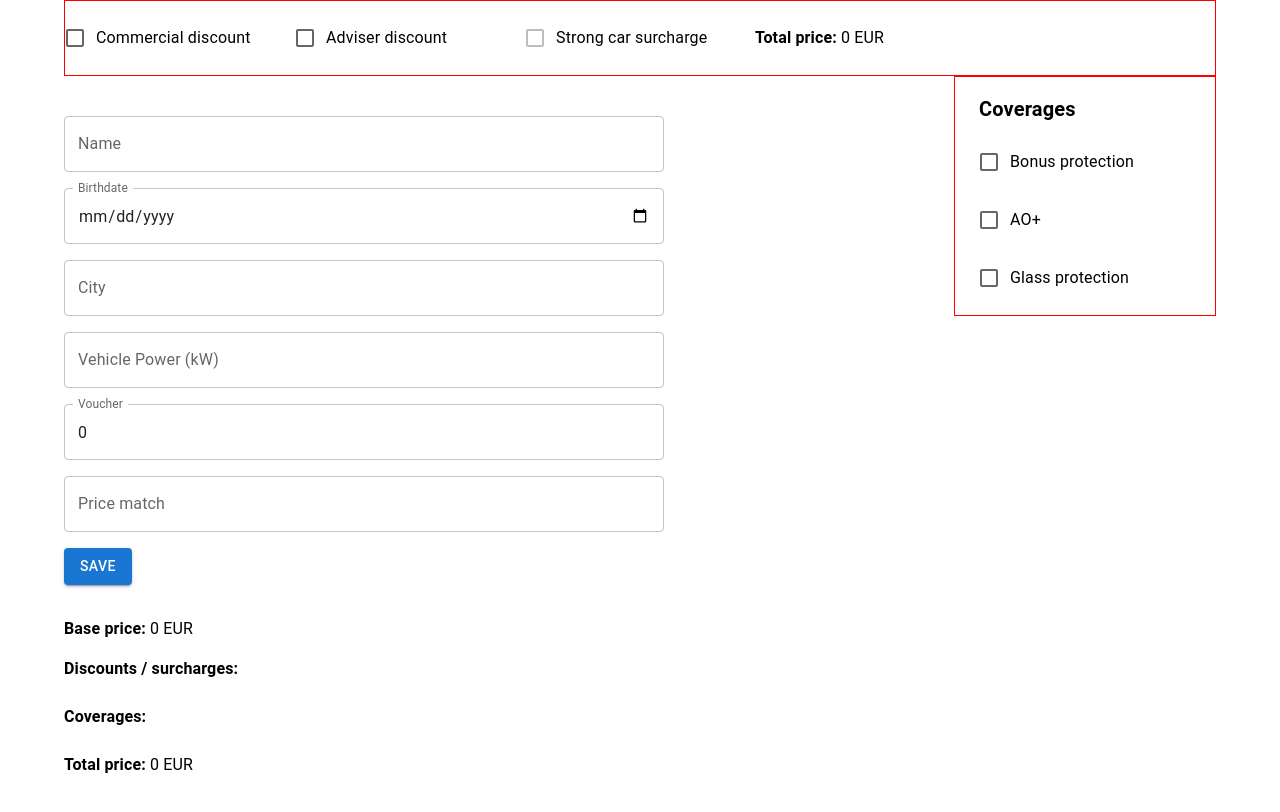
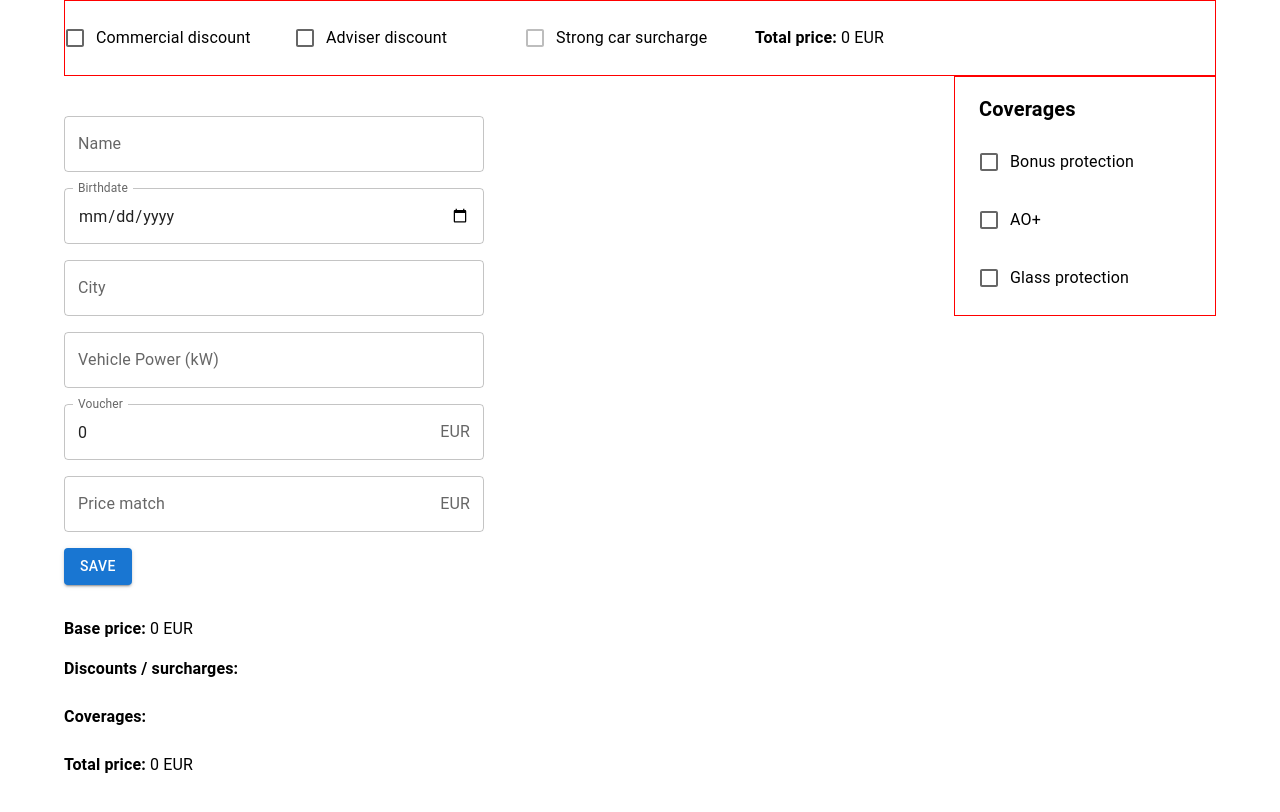
Before and after one commit to dino110/InsuranceApp, a React (Create React App) app in the folder frontend/: page / in a window 1280 px wide. Shown: the top 812 px of the page. Built offline with nearby package versions, Linux system fonts and the light colour scheme.

Commit message:
MainForm update

```diff
--- a/frontend/src/components/MainForm/index.tsx
+++ b/frontend/src/components/MainForm/index.tsx
@@ -1,6 +1,6 @@
 import React, { useEffect } from "react";
 import { useForm, SubmitHandler, Controller } from "react-hook-form";
-import { TextField, Button, Grid, Box } from "@mui/material";
+import { TextField, Button, Grid, Box, InputAdornment } from "@mui/material";
 import { useInsuranceContext } from "../../InsuranceContext";
 import { getInsurancePrice } from "../../api";
 
@@ -31,7 +31,7 @@ const MainForm: React.FC = () => {
   } = useInsuranceContext();
 
   const getAndSetPrices = async () => {
-    if (mainForm.birthdate) {
+    console.log("api calling....");
     const allPrices = await getInsurancePrice({
       mainForm,
       discounts,
@@ -47,16 +47,17 @@ const MainForm: React.FC = () => {
     } else {
       alert(allPrices.message);
     }
-    }
   };
 
   useEffect(() => {
+    if (mainForm.birthdate) {
       getAndSetPrices();
+    }
   }, [mainForm, discounts, coverages]);
 
   const onSubmit: SubmitHandler<FormData> = (formData) => {
     setMainForm((prevMainForm) => ({ ...prevMainForm, ...formData }));
-    //  getAndSetPrices();
+    // getAndSetPrices();
   };
 
   const handleVehiclePowerChange = (value: string) => {
@@ -67,7 +68,7 @@ const MainForm: React.FC = () => {
   };
 
   return (
-    <Box maxWidth="sm" sx={{ mt: "40px" }}>
+    <Box maxWidth="420px" sx={{ mt: "40px" }}>
       <form onSubmit={handleSubmit(onSubmit)}>
         <Grid container spacing={2}>
           <Grid item xs={12}>
@@ -164,7 +165,17 @@ const MainForm: React.FC = () => {
               control={control}
               defaultValue="0"
               render={({ field }) => (
-                <TextField {...field} label="Voucher" type="number" fullWidth />
+                <TextField
+                  {...field}
+                  label="Voucher"
+                  type="number"
+                  fullWidth
+                  InputProps={{
+                    endAdornment: (
+                      <InputAdornment position="end">EUR</InputAdornment>
+                    ),
+                  }}
+                />
               )}
             />
           </Grid>
@@ -179,6 +190,11 @@ const MainForm: React.FC = () => {
                   label="Price match"
                   type="number"
                   fullWidth
+                  InputProps={{
+                    endAdornment: (
+                      <InputAdornment position="end">EUR</InputAdornment>
+                    ),
+                  }}
                 />
               )}
             />
```
Lines whose indentation alone changed are shown as unchanged.
